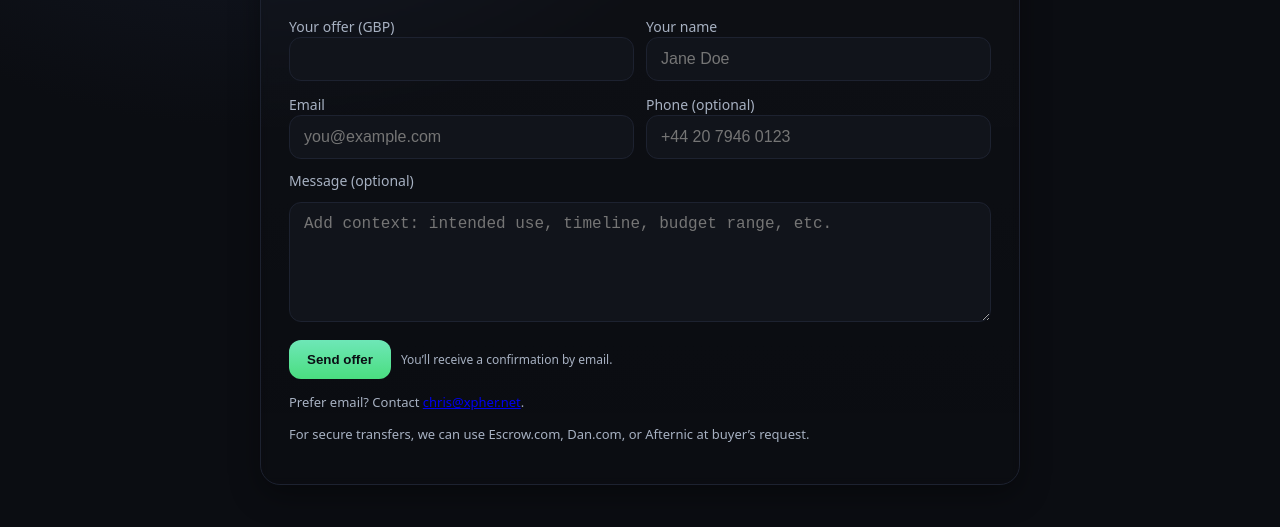
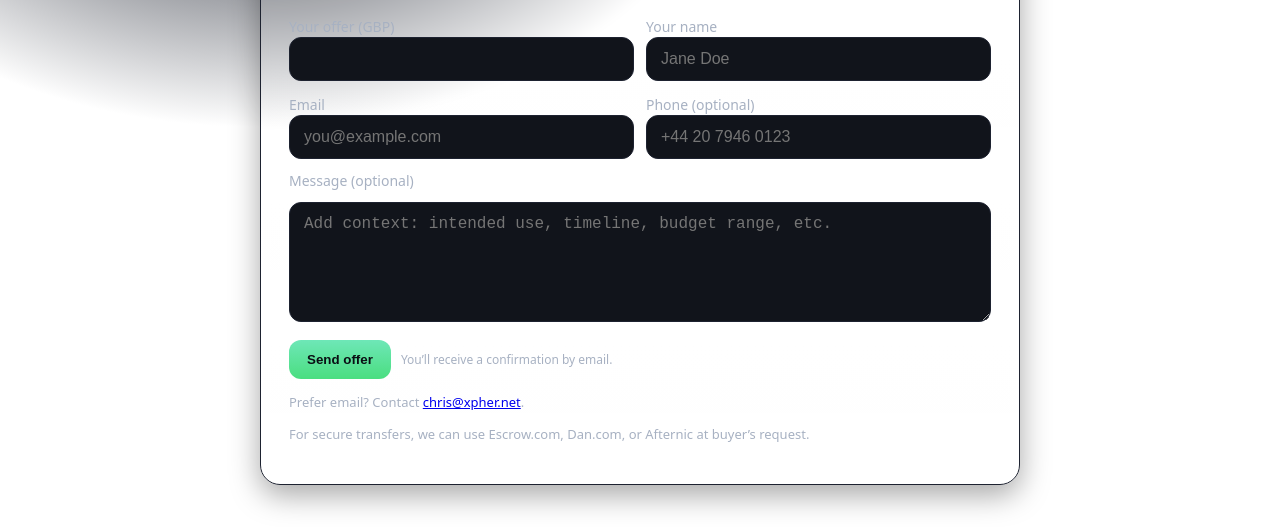
Before and after one commit to chrisbcuk/wildescom, a plain HTML site: page index.html in a window 1280 px wide. Shown: the part 273-800 px from the top of the page. Drawn offline with Linux system fonts and the light colour scheme.

Commit message:
Update index.html

```diff
--- a/index.html
+++ b/index.html
@@ -16,7 +16,7 @@
 
   <style>
     :root {
-      --bg: #0b0d12;
+      --bg: #ffffff;
       --fg: #e8eef7;
       --muted: #a7b1c2;
       --accent: #6ee7b7;
```
